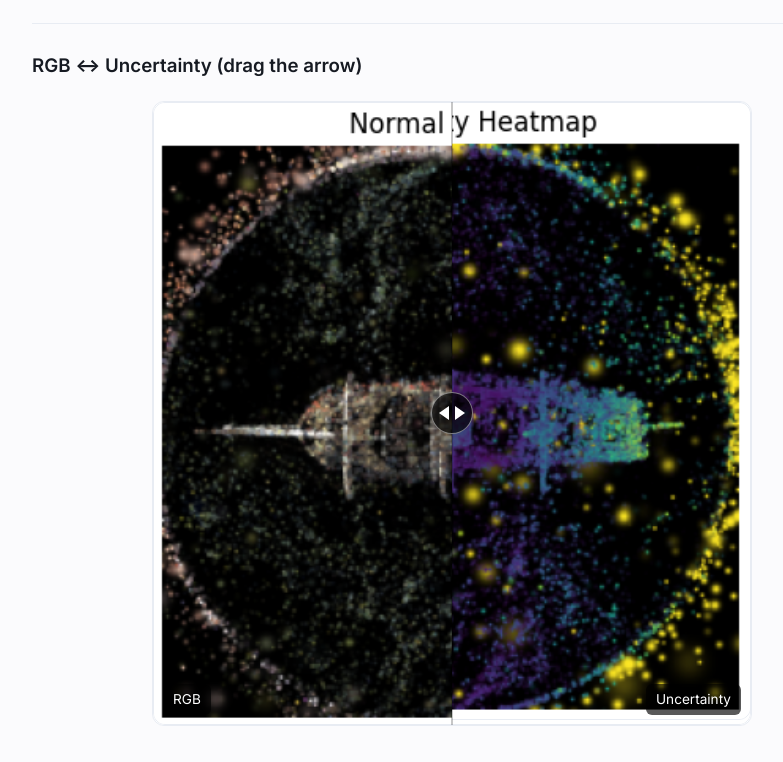
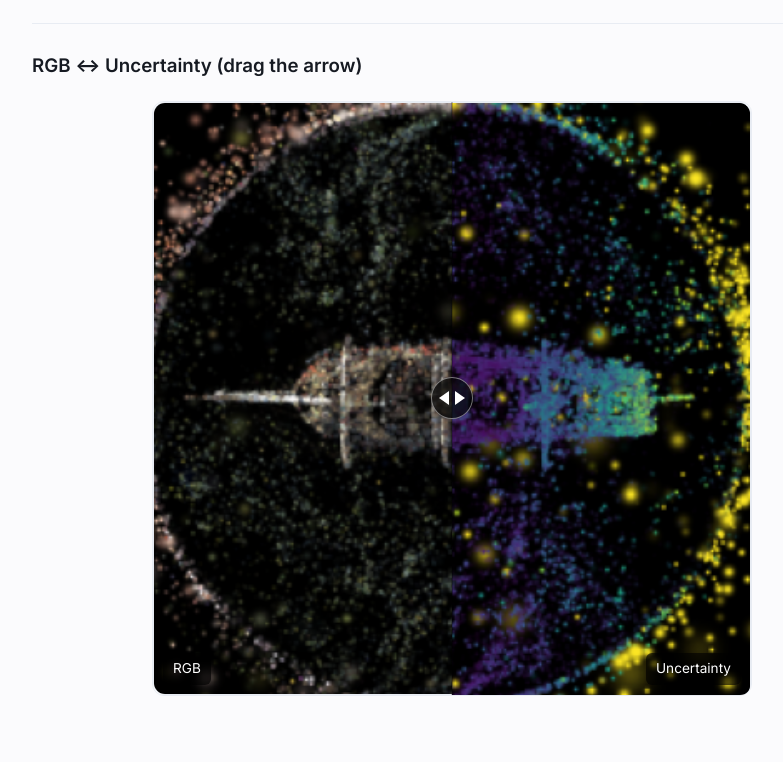
Before and after one commit to tarungangadhar/uncertainty-aware-3dgs, a plain HTML site: page docs/index.html in a window 1280 px wide. Shown: the part 889-1651 px from the top of the page, without its empty margins (188-971 px from the left). After the commit the page ends 1621 px from the top, so only its background shows below. Drawn offline with nearby package versions, Linux system fonts and the light colour scheme.

Commit message:
Update index.html

```diff
--- a/docs/index.html
+++ b/docs/index.html
@@ -60,7 +60,7 @@
     <div class="by">Tarun Gangadhar Vadaparthi</div>
     <div class="row">
       <!-- update links if you move files -->
-      <a class="pill" href="../docs/UncertainityAwareGS.pdf" target="_blank" rel="noopener">📄 Write up (PDF)</a>
+      <a class="pill" href="../files/UncertainityAwareGS.pdf" target="_blank" rel="noopener">📄 Write up (PDF)</a>
       <a class="pill" href="https://github.com/tarungangadhar/uncertainty-aware-3dgs" target="_blank" rel="noopener">💻 Code</a>
     </div>
   </header>
@@ -107,8 +107,8 @@
     <h3>RGB ↔ Uncertainty (drag the arrow) </h3>
     <figure class="compare" aria-label="RGB vs Uncertainty comparison">
       <!-- left: RGB; right: uncertainty heatmap -->
-      <img src="assets/normal.png" alt="RGB">
-      <img class="after" src="assets/uncertainty.png" alt="Uncertainty">
+      <img src="assets/normal1.png" alt="RGB">
+      <img class="after" src="assets/uncertainty1.png" alt="Uncertainty">
       <div class="line" aria-hidden="true"></div>
       <div class="knob" aria-hidden="true">
         <div class="chev"><span class="l"></span><span class="r"></span></div>
```
